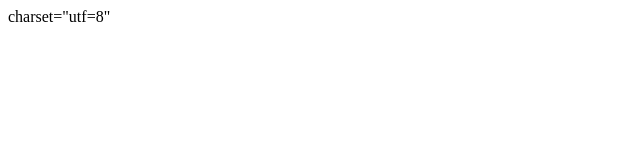
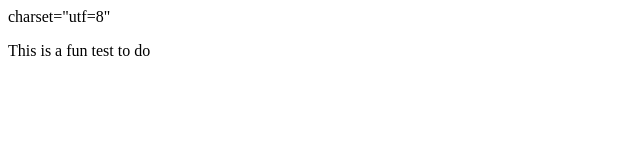
Before and after one commit to TajMcCourtie/WhiteHall, a plain HTML site: page index.html in a window 1280 px wide. Shown: the whole page, without its empty margins (0-640 px from the left). Drawn offline with Linux system fonts and the light colour scheme.

Commit message:
added content

```diff
--- a/index.html
+++ b/index.html
@@ -5,5 +5,6 @@
             <title></title>
         </head>
         <body>
+            <p> This is a fun test to do</p>
         </body>
         </html>
```
